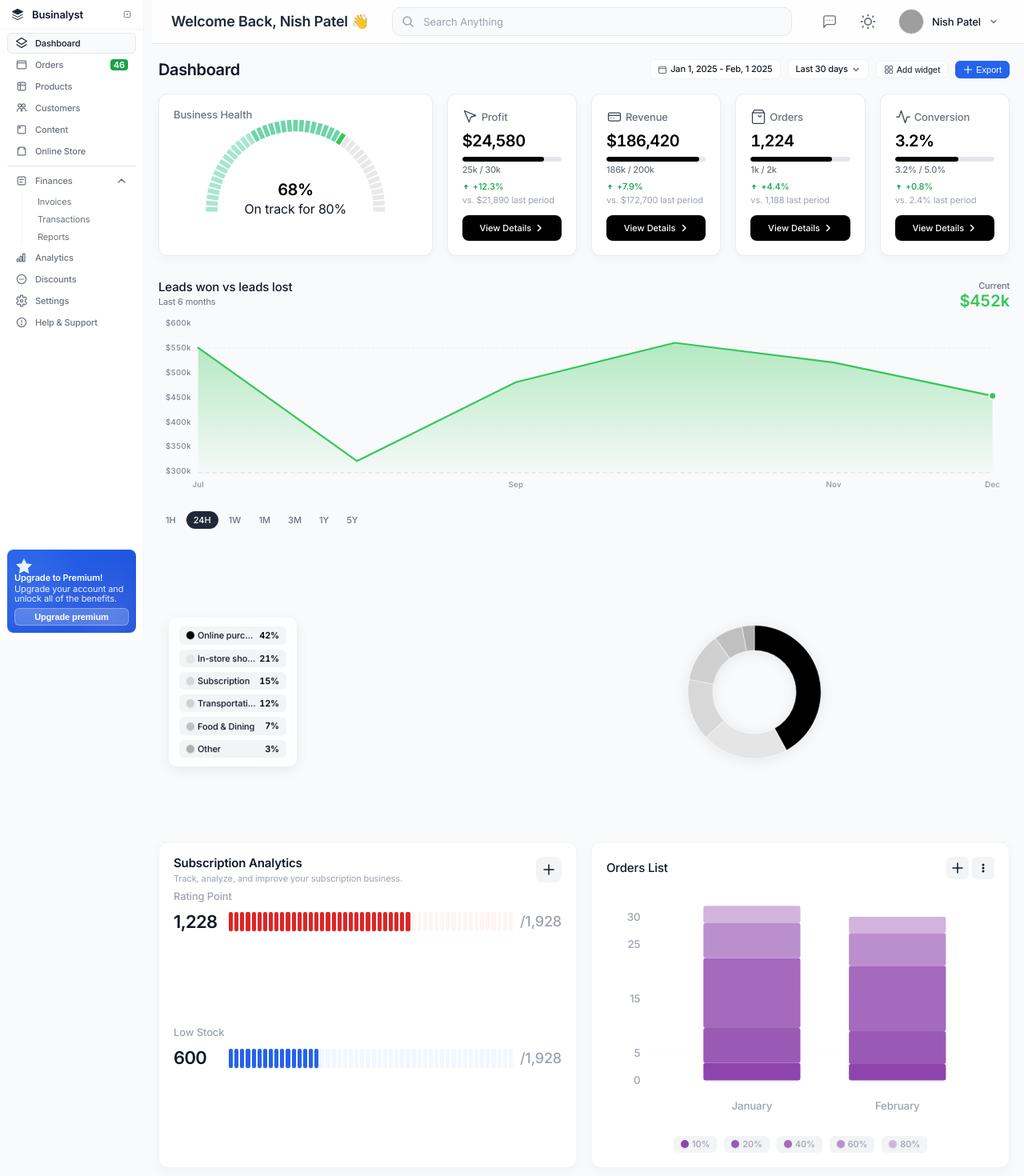
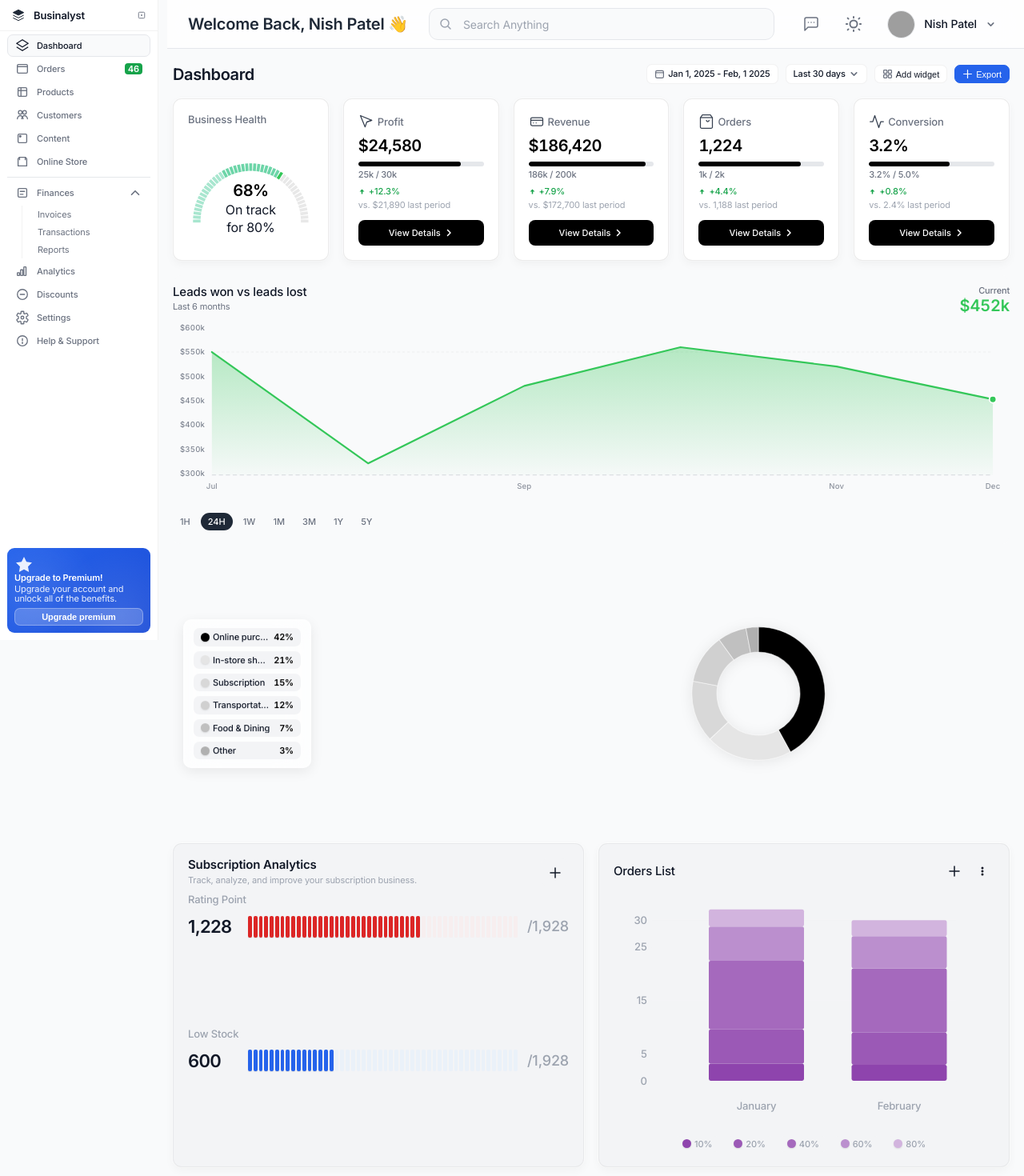
Before and after one commit to NishPatelCodes/Businalyst, a React (Vite) app in the folder frontend/: page /dashboard in a window 1280 px wide. Shown: the top 1470 px of the page at 80% size. Built offline with nearby package versions, Linux system fonts and the light colour scheme; grey boxes are pictures that could not be loaded.

Commit message:
testing-commit

```diff
--- a/frontend/src/components/MapView.css
+++ b/frontend/src/components/MapView.css
@@ -6,7 +6,9 @@
   width: 100%;
   height: 100%;
   min-height: 0;
-  background: var(--bg-primary);
+  background: var(--card-bg);
+  -webkit-backdrop-filter: blur(var(--card-backdrop-blur));
+  backdrop-filter: blur(var(--card-backdrop-blur));
   border-radius: var(--card-border-radius);
   padding: var(--card-padding);
   box-shadow: var(--card-shadow);
@@ -39,9 +41,9 @@
 }
 
 .map-filter-btn {
-  width: 28px;
-  height: 28px;
-  border-radius: 6px;
+  width: 31px;
+  height: 31px;
+  border-radius: 7px;
   background: var(--bg-tertiary);
   border: none;
   display: flex;
@@ -72,7 +74,7 @@
 .map-placeholder {
   width: 100%;
   flex: 1;
-  min-height: 150px;
+  min-height: 165px;
   background: var(--bg-secondary);
   border-radius: var(--card-border-radius);
   overflow: hidden;
@@ -88,7 +90,7 @@
 
 .map-legend {
   display: grid;
-  grid-template-columns: repeat(auto-fit, minmax(100px, 1fr));
+  grid-template-columns: repeat(auto-fit, minmax(110px, 1fr));
   gap: var(--spacing-2);
 }
 
@@ -98,7 +100,7 @@
   gap: var(--spacing-1);
   padding: var(--spacing-1) var(--spacing-2);
   background: var(--bg-tertiary);
-  border-radius: 6px;
+  border-radius: 7px;
   transition: all var(--transition-base);
 }
 
@@ -107,8 +109,8 @@
 }
 
 .legend-dot {
-  width: 10px;
-  height: 10px;
+  width: 11px;
+  height: 11px;
   border-radius: 50%;
   flex-shrink: 0;
 }
@@ -137,7 +139,7 @@
   }
 
   .map-placeholder {
-    height: 200px;
+    height: 220px;
   }
 
   .map-legend {
--- a/frontend/src/components/OrdersList.css
+++ b/frontend/src/components/OrdersList.css
@@ -8,7 +8,9 @@
   min-height: 0;
   display: flex;
   flex-direction: column;
-  background: var(--bg-primary);
+  background: var(--card-bg);
+  -webkit-backdrop-filter: blur(var(--card-backdrop-blur));
+  backdrop-filter: blur(var(--card-backdrop-blur));
   border-radius: var(--card-border-radius);
   padding: var(--card-padding);
   box-shadow: var(--card-shadow);
@@ -44,9 +46,9 @@
 }
 
 .orders-action-btn {
-  width: 28px;
-  height: 28px;
-  border-radius: 6px;
+  width: 31px;
+  height: 31px;
+  border-radius: 7px;
   background: var(--bg-tertiary);
   border: none;
   display: flex;
@@ -76,7 +78,7 @@
 .orders-chart {
   width: 100%;
   flex: 1;
-  min-height: 150px;
+  min-height: 165px;
 }
 
 .grid-lines line {
@@ -114,8 +116,8 @@
 }
 
 .legend-dot {
-  width: 8px;
-  height: 8px;
+  width: 9px;
+  height: 9px;
   border-radius: 2px;
   flex-shrink: 0;
 }
--- a/frontend/src/components/Sidebar.css
+++ b/frontend/src/components/Sidebar.css
@@ -3,7 +3,7 @@
    ============================================ */
 
 .sidebar {
-  width: 180px;
+  width: var(--layout-sidebar-width);
   height: 100vh;
   background: var(--bg-primary);
   border-right: var(--card-border);
@@ -30,8 +30,8 @@
 }
 
 .sidebar-logo {
-  width: 18px;
-  height: 18px;
+  width: 20px;
+  height: 20px;
   display: flex;
   align-items: center;
   justify-content: center;
@@ -48,8 +48,8 @@
 }
 
 .sidebar-header-icon {
-  width: 14px;
-  height: 14px;
+  width: 15px;
+  height: 15px;
   display: flex;
   align-items: center;
   justify-content: center;
@@ -89,7 +89,7 @@
   align-items: center;
   gap: var(--spacing-2);
   padding: var(--spacing-1) var(--spacing-2);
-  border-radius: 6px;
+  border-radius: 7px;
   color: var(--text-secondary);
   text-decoration: none;
   font-size: var(--font-size-xs);
@@ -104,8 +104,8 @@
 }
 
 .nav-item svg {
-  width: 16px;
-  height: 16px;
+  width: 18px;
+  height: 18px;
   flex-shrink: 0;
   stroke: currentColor;
   stroke-width: 1.5;
@@ -144,7 +144,7 @@
   font-weight: var(--font-weight-semibold);
   padding: 1px var(--spacing-1);
   border-radius: 4px;
-  min-width: 14px;
+  min-width: 15px;
   text-align: center;
   line-height: var(--line-height-tight);
 }
@@ -154,8 +154,8 @@
 }
 
 .nav-chevron {
-  width: 10px;
-  height: 10px;
+  width: 11px;
+  height: 11px;
   transition: transform var(--transition-base);
   color: var(--text-secondary);
 }
@@ -198,7 +198,7 @@
   margin: var(--spacing-1) var(--spacing-2) var(--spacing-2);
   padding: var(--spacing-2);
   background: linear-gradient(135deg, var(--color-primary) 0%, var(--color-primary-hover) 100%);
-  border-radius: 8px;
+  border-radius: 9px;
   position: relative;
   overflow: hidden;
 }
@@ -216,8 +216,8 @@
 }
 
 .premium-icon {
-  width: 16px;
-  height: 16px;
+  width: 18px;
+  height: 18px;
   margin-bottom: var(--spacing-1);
   position: relative;
   z-index: 1;
@@ -250,7 +250,7 @@
   background: rgba(255, 255, 255, 0.2);
   color: #ffffff;
   border: 1px solid rgba(255, 255, 255, 0.3);
-  border-radius: 6px;
+  border-radius: 7px;
   font-size: var(--font-size-xs);
   font-weight: var(--font-weight-semibold);
   line-height: var(--line-height-tight);
--- a/frontend/src/components/SubscriptionAnalytics.css
+++ b/frontend/src/components/SubscriptionAnalytics.css
@@ -8,7 +8,9 @@
   min-height: 0;
   display: flex;
   flex-direction: column;
-  background: var(--bg-primary);
+  background: var(--card-bg);
+  -webkit-backdrop-filter: blur(var(--card-backdrop-blur));
+  backdrop-filter: blur(var(--card-backdrop-blur));
   border-radius: var(--card-border-radius);
   padding: var(--card-padding);
   box-shadow: var(--card-shadow);
@@ -52,9 +54,9 @@
 }
 
 .analytics-action-btn {
-  width: 32px;
-  height: 32px;
-  border-radius: 8px;
+  width: 35px;
+  height: 35px;
+  border-radius: 9px;
   background: var(--bg-tertiary);
   border: none;
   display: flex;
@@ -114,7 +116,7 @@
   color: var(--text-primary);
   line-height: var(--line-height-tight);
   letter-spacing: var(--letter-spacing-tight);
-  min-width: 60px;
+  min-width: 66px;
 }
 
 .segmented-bar {
@@ -122,7 +124,7 @@
   gap: 2px;
   flex: 1;
   width: 100%;
-  height: 32px;
+  height: 35px;
   align-items: center;
   padding: var(--spacing-1) 0;
 }
@@ -148,7 +150,7 @@
   font-size: var(--font-size-lg);
   font-weight: var(--font-weight-medium);
   color: var(--text-muted);
-  min-width: 50px;
+  min-width: 55px;
   text-align: right;
   line-height: var(--line-height-tight);
   letter-spacing: var(--letter-spacing-normal);
--- a/frontend/src/components/TopNavigation.css
+++ b/frontend/src/components/TopNavigation.css
@@ -1,20 +1,20 @@
 .top-navigation {
-  height: 55px;
+  height: var(--layout-topnav-height);
   background: #ffffff;
   border-bottom: 1px solid #e5e7eb;
   display: flex;
   align-items: center;
   justify-content: space-between;
-  padding: 0 24px;
+  padding: 0 26px;
   position: fixed;
   top: 0;
-  left: 190px;
+  left: var(--layout-topnav-offset-left);
   right: 0;
   z-index: 90;
   backdrop-filter: blur(20px);
   -webkit-backdrop-filter: blur(20px);
   background: rgba(255, 255, 255, 0.8);
-  gap: 24px;
+  gap: 26px;
 }
 
 .nav-welcome {
@@ -22,7 +22,7 @@
 }
 
 .welcome-text {
-  font-size: 18px;
+  font-size: 20px;
   font-weight: 600;
   color: #1f2937;
   margin: 0;
@@ -45,7 +45,7 @@
 
 .search-icon {
   position: absolute;
-  left: 12px;
+  left: 13px;
   color: #9ca3af;
   pointer-events: none;
   z-index: 1;
@@ -53,12 +53,12 @@
 
 .search-input {
   width: 100%;
-  height: 36px;
-  padding: 0 12px 0 38px;
+  height: 40px;
+  padding: 0 13px 0 42px;
   border: 1px solid #e5e7eb;
-  border-radius: 10px;
+  border-radius: 11px;
   background: #f9fafb;
-  font-size: 13px;
+  font-size: 14px;
   color: #111827;
   line-height: 1.4;
   letter-spacing: -0.01em;
@@ -85,19 +85,19 @@
 .nav-actions {
   display: flex;
   align-items: center;
-  gap: 12px;
+  gap: 13px;
   flex-shrink: 0;
 }
 
 .nav-icon-button {
-  width: 36px;
-  height: 36px;
+  width: 40px;
+  height: 40px;
   display: flex;
   align-items: center;
   justify-content: center;
   border: none;
   background: transparent;
-  border-radius: 8px;
+  border-radius: 9px;
   color: #6b7280;
   cursor: pointer;
   transition: all 0.2s ease;
@@ -113,22 +113,22 @@
 }
 
 .nav-icon-button svg {
-  width: 18px;
-  height: 18px;
+  width: 20px;
+  height: 20px;
 }
 
 .nav-icon-button-theme svg {
-  width: 24px;
-  height: 24px;
+  width: 26px;
+  height: 26px;
 }
 
 .nav-profile {
   display: flex;
   align-items: center;
-  gap: 10px;
+  gap: 11px;
   cursor: pointer;
-  padding: 4px 8px;
-  border-radius: 8px;
+  padding: 4px 9px;
+  border-radius: 9px;
   transition: all 0.2s ease;
 }
 
@@ -137,15 +137,15 @@
 }
 
 .profile-image {
-  width: 32px;
-  height: 32px;
+  width: 35px;
+  height: 35px;
   border-radius: 50%;
   object-fit: cover;
   border: 1px solid #e5e7eb;
 }
 
 .profile-name {
-  font-size: 13px;
+  font-size: 14px;
   font-weight: 500;
   color: #111827;
   line-height: 1.4;
@@ -157,8 +157,8 @@
 }
 
 .profile-chevron {
-  width: 12px;
-  height: 12px;
+  width: 13px;
+  height: 13px;
   color: #6b7280;
   transition: transform 0.2s ease;
 }
--- a/frontend/src/pages/Dashboard.css
+++ b/frontend/src/pages/Dashboard.css
@@ -14,14 +14,14 @@
 
 .dashboard-main {
   flex: 1;
-  margin-left: 180px;
+  margin-left: var(--layout-sidebar-width);
   display: flex;
   flex-direction: column;
   min-height: 100vh;
 }
 
 .dashboard-content {
-  margin-top: 56px;
+  margin-top: var(--layout-content-margin-top);
   padding: var(--spacing-4) var(--spacing-4);
   flex: 1;
   max-width: 100%;
@@ -65,7 +65,7 @@
   padding: var(--spacing-1) var(--spacing-2);
   background: var(--bg-primary);
   border: var(--card-border);
-  border-radius: 6px;
+  border-radius: 7px;
   font-size: var(--font-size-xs);
   color: var(--text-primary);
   font-weight: var(--font-weight-medium);
@@ -81,8 +81,8 @@
 
 .date-range-selector svg,
 .dropdown-selector svg {
-  width: 12px;
-  height: 12px;
+  width: 13px;
+  height: 13px;
   color: var(--text-secondary);
   flex-shrink: 0;
 }
@@ -94,7 +94,7 @@
   padding: var(--spacing-1) var(--spacing-2);
   background: var(--bg-primary);
   border: var(--card-border);
-  border-radius: 6px;
+  border-radius: 7px;
   font-size: var(--font-size-xs);
   color: var(--text-primary);
   font-weight: var(--font-weight-medium);
@@ -106,7 +106,7 @@
   background: var(--bg-secondary);
   border-color: var(--color-neutral-300);
   transform: translateY(-1px);
-  box-shadow: 0 2px 6px rgba(0, 0, 0, 0.05);
+  box-shadow: 0 2px 7px rgba(0, 0, 0, 0.05);
 }
 
 .action-button:active {
@@ -114,8 +114,8 @@
 }
 
 .action-button svg {
-  width: 12px;
-  height: 12px;
+  width: 13px;
+  height: 13px;
   color: var(--text-secondary);
   flex-shrink: 0;
 }
@@ -137,26 +137,18 @@
 }
 
 /* ============================================
-   KPI SECTION - 6 COLUMN GRID LAYOUT
-   Health Meter (2 cols) + 4 KPI Cards (1 col each)
+   KPI SECTION - 5 EQUAL COLUMNS: HealthMeter + 4 KPI cards
+   Same width and height for all five cards
    ============================================ */
 
 .dashboard-metrics {
   display: grid;
-  grid-template-columns: repeat(6, 1fr);
+  grid-template-columns: repeat(5, 1fr);
   gap: var(--grid-gap);
+  width: 100%;
+  align-items: stretch;
   margin-bottom: var(--grid-gap);
-  align-items: stretch;
-}
-
-/* Health Meter - 2 columns */
-.dashboard-metrics > .health-meter {
-  grid-column: span 2;
-}
-
-/* KPI Cards - 1 column each */
-.dashboard-metrics > .kpi-card {
-  grid-column: span 1;
+  min-height: var(--layout-metrics-min-height);
 }
 
 .dashboard-metrics > * {
@@ -175,6 +167,8 @@
 .chart-left {
   grid-column: span 2;
   min-width: 0;
+  background: var(--bg-secondary);
+  border-radius: var(--card-border-radius);
 }
 
 .chart-right {
@@ -210,18 +204,6 @@
    ============================================ */
 
 @media (max-width: 1280px) {
-  .dashboard-metrics {
-    grid-template-columns: repeat(6, 1fr);
-  }
-
-  .dashboard-metrics > .health-meter {
-    grid-column: span 2;
-  }
-
-  .dashboard-metrics > .kpi-card {
-    grid-column: span 1;
-  }
-
   .charts-row,
   .analytics-map-row {
     grid-template-columns: repeat(2, 1fr);
@@ -256,15 +238,8 @@
   }
 
   .dashboard-metrics {
-    grid-template-columns: repeat(3, 1fr);
-  }
-
-  .dashboard-metrics > .health-meter {
-    grid-column: span 3;
-  }
-
-  .dashboard-metrics > .kpi-card {
-    grid-column: span 1;
+    grid-template-columns: 1fr;
+    min-height: auto;
   }
 
   .charts-row,
```
Also changed, not shown: frontend/src/components/OrdersList.jsx (line endings or trailing spaces), frontend/src/components/RealtimeAnalyticsTab.css (line endings or trailing spaces), frontend/src/components/RealtimeAnalyticsTab.jsx (line endings or trailing spaces), frontend/src/pages/ForgotPassword.jsx (line endings or trailing spaces), frontend/src/pages/Login.jsx (line endings or trailing spaces), frontend/src/pages/Signup.jsx (line endings or trailing spaces), 2 other files (tests, documents, lock files or other folders).
